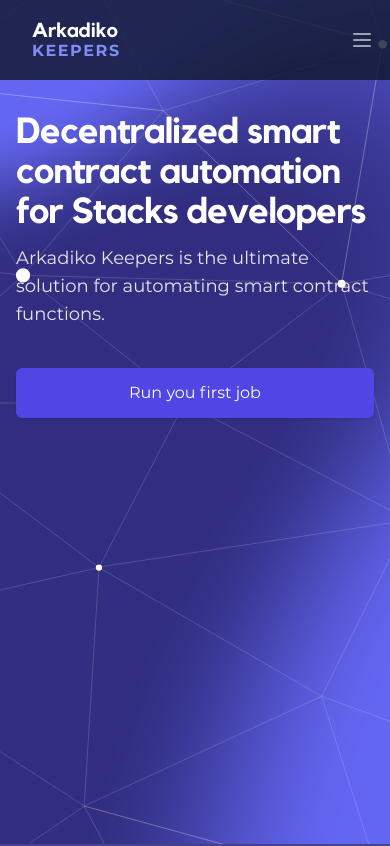
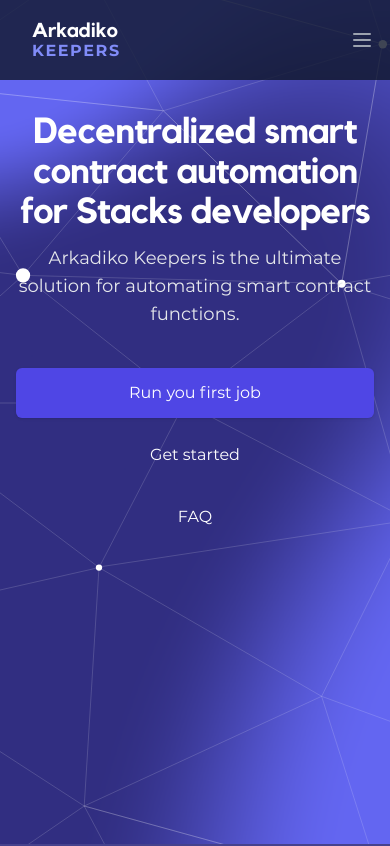
Before and after one commit to arkadiko-dao/keepers-landing, a Next.js app: page / in a window 390 px wide. Shown: the top 846 px of the page. Built offline with nearby package versions, Linux system fonts and the light colour scheme.

Commit message:
Update hero section

```diff
--- a/components/hero.js
+++ b/components/hero.js
@@ -2,14 +2,14 @@
   return (
     <section id="hero" className="relative py-8 lg:relative sm:py-12 md:py-16 lg:py-32">
       <div className="px-4 mx-auto max-w-7xl lg:px-8">
-        <div className="lg:w-1/2 xl:pr-16">
-          <h1 className="max-w-md mx-auto text-4xl font-extrabold tracking-tight text-white font-headings sm:text-5xl md:max-w-3xl">
+        <div className="ml-auto">
+          <h1 className="max-w-md mx-auto text-4xl font-extrabold tracking-tight text-center text-white font-headings sm:text-5xl md:max-w-3xl">
             <span className="block xl:inline">Decentralized smart contract automation for Stacks developers</span>
           </h1>
-          <p className="max-w-md mx-auto mt-3 text-lg text-gray-200 sm:text-xl md:mt-5 md:max-w-3xl">
+          <p className="max-w-md mx-auto mt-3 text-lg text-center text-gray-200 sm:text-xl md:mt-5 md:max-w-3xl">
             Arkadiko Keepers is the ultimate solution for automating smart contract functions.
           </p>
-          <div className="mt-10 sm:flex sm:justify-center lg:justify-start">
+          <div className="mt-10 sm:flex sm:justify-center">
             <div>
               <div className="rounded-md shadow">
                 <a href="https://app.arkadiko.finance" rel="noopener noreferrer" className="flex items-center justify-center w-full px-8 py-3 text-base font-medium text-white bg-indigo-600 border border-transparent rounded-md hover:bg-indigo-700 md:py-4 md:text-lg focus:focus:outline-none focus:ring-2 focus:ring-offset-2 focus:ring-indigo-500">
@@ -18,12 +18,12 @@
               </div>
             </div>
 
-            <div className="hidden mt-3 rounded-md sm:mt-0 sm:ml-3 md:block">
+            <div className="mt-3 rounded-md sm:mt-0 sm:ml-3">
               <a href="#get-started" className="flex items-center justify-center w-full px-8 py-3 text-base text-white bg-transparent border border-transparent rounded-md hover:bg-transparent hover:border hover:border-gray-50 md:py-4 md:text-lg focus:focus:outline-none focus:ring-2 focus:ring-offset-2 focus:ring-indigo-500">
                 Get started
               </a>
             </div>
-            <div className="hidden mt-3 rounded-md sm:mt-0 sm:ml-3 md:block">
+            <div className="mt-3 rounded-md sm:mt-0 sm:ml-3">
               <a href="#faq" className="flex items-center justify-center w-full px-8 py-3 text-base text-white bg-transparent border border-transparent rounded-md hover:bg-transparent hover:border hover:border-gray-50 md:py-4 md:text-lg focus:focus:outline-none focus:ring-2 focus:ring-offset-2 focus:ring-indigo-500">
                 FAQ
               </a>
@@ -31,8 +31,6 @@
           </div>
         </div>
       </div>
-      <div className="relative w-full h-64 mt-8 sm:h-72 md:h-96 lg:absolute lg:inset-y-0 lg:right-0 lg:w-1/2 lg:h-full">
-      </div>
     </section>
   );
 }
```
Also changed, not shown: public/network.svg.
